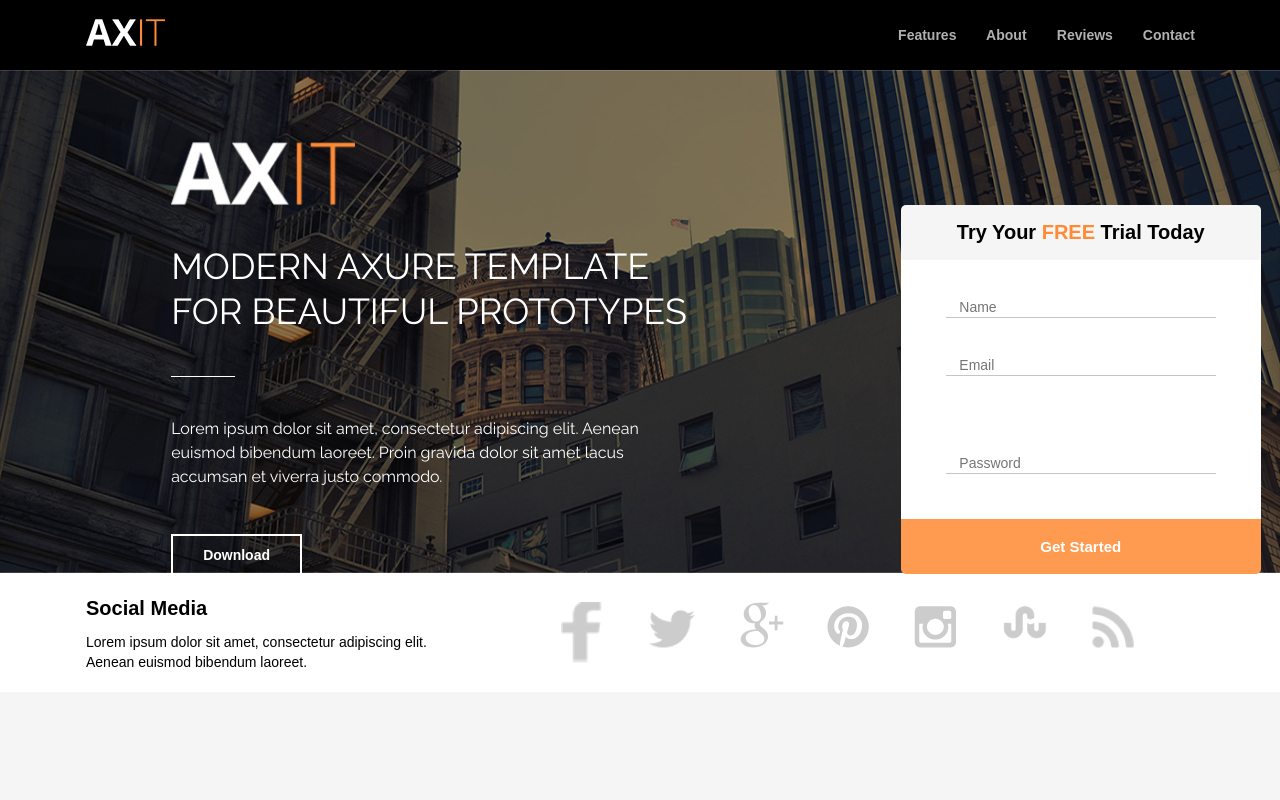
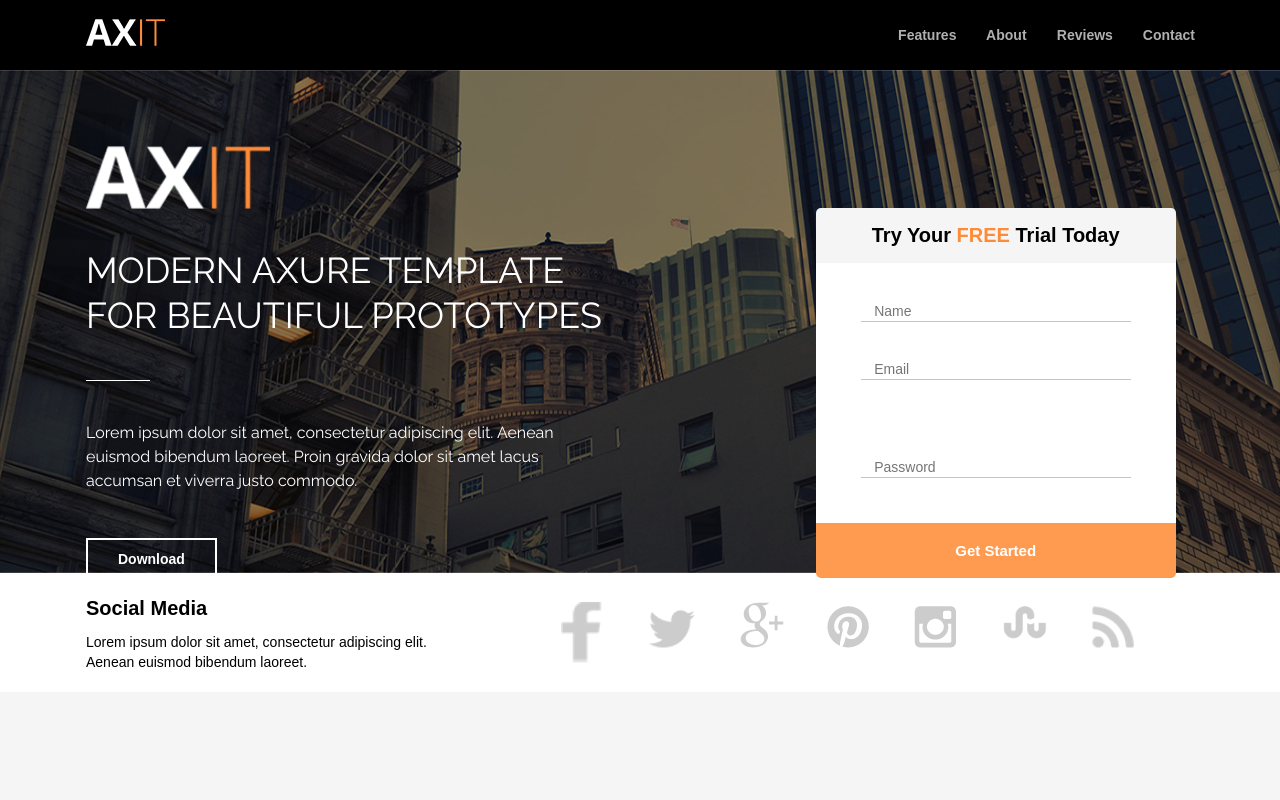
Before and after one commit to Vhndaree/Axit, a plain HTML site: page index.html in a window 1280 px wide. Shown: the top 800 px of the page. Drawn offline with Linux system fonts and the light colour scheme.

Commit message:
position fix in banner div

```diff
--- a/css/layout.css
+++ b/css/layout.css
@@ -45,14 +45,21 @@
 /* header css ends */
 
 /* top banner css begins */
+.banner-wrapper {
+  display: block;
+}
 
-.banner-img {
+.banner-wrapper-relative {
   position: relative;
 }
 
-.banner {
+.banner-wrapper-relative .banner {
   position: absolute;
-  top: 14.245487%;
+  /* top: 14.245487%; */
+    width: 100%;
+    top: 15%;
+    left: 50%;
+    transform: translate(-50%);
 }
 
 .banner-text {
@@ -723,7 +730,6 @@
     margin-top: 12px;
   }
   /* stylish axure */
-  /* stylish axure */
   .stylish-axure-wrapper {
     display: block;
   }
--- a/index.html
+++ b/index.html
@@ -45,7 +45,7 @@
       </div>
     </div>
     <div class="banner-wrapper">
-      <div class="banner-img">
+      <div class="banner-wrapper-relative">
         <img src="assets/banner_top.png" alt="Company Banner Image">
         <div class="banner fixed-width clear-fix">
           <div class="banner-text">
@@ -69,7 +69,6 @@
               </span>
             </div>
           </div>
-
           <div class="banner-form">
             <form action="#">
               <div class="form-title">
```
